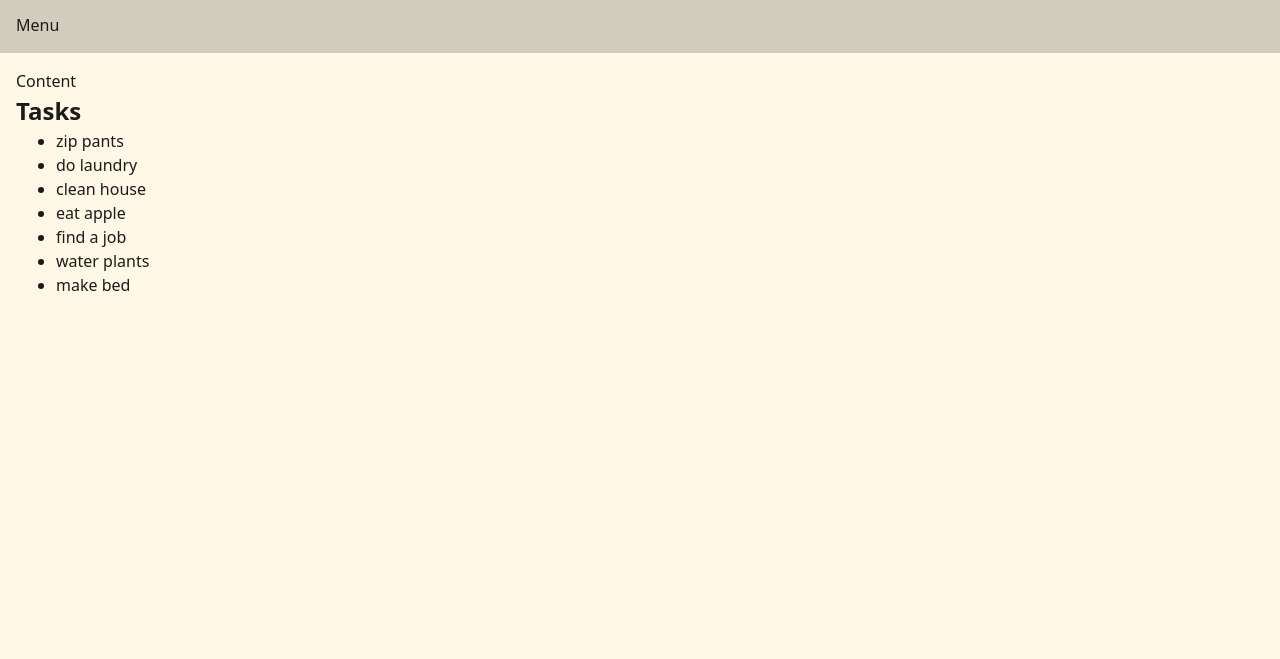
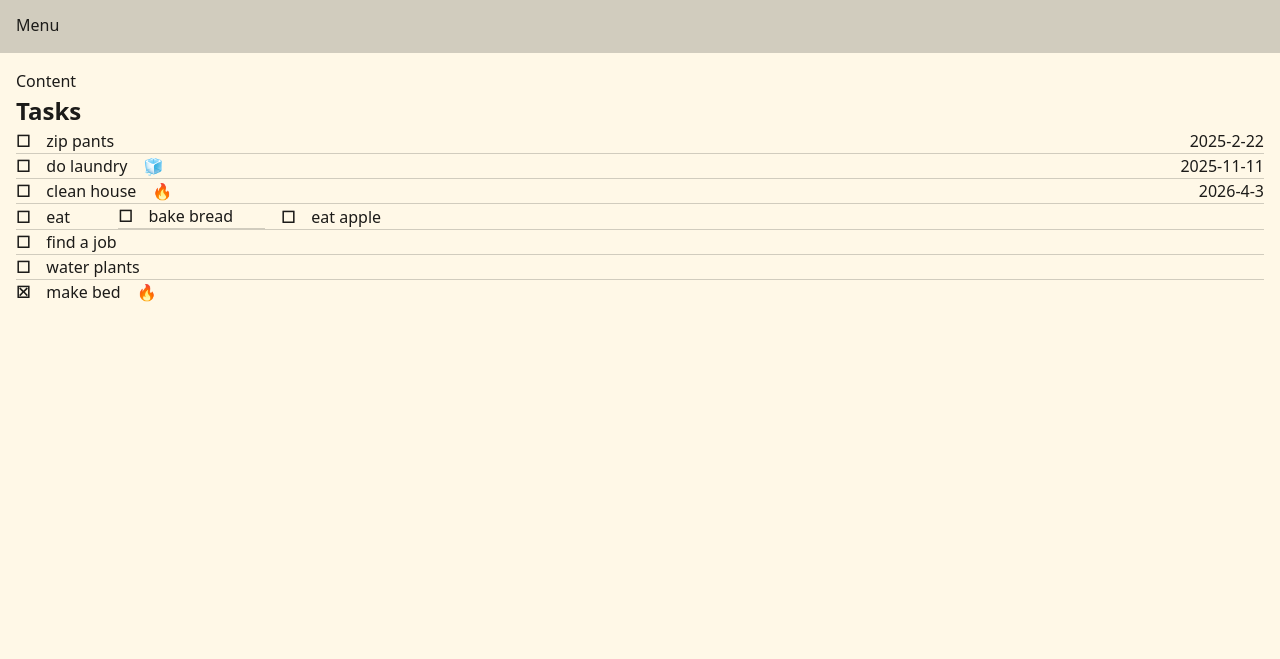
Before and after one commit to cobbland/todo-list, a website built with webpack: page src/template.html in a window 1280 px wide. Shown: the part 83-742 px from the top of the page. Built offline with nearby package versions, Linux system fonts and the light colour scheme.

Commit message:
Work on DOM

```diff
--- a/src/index.js
+++ b/src/index.js
@@ -34,6 +34,11 @@ toggleDone(tasks, 'make bed');
 tasks.push(new Task('eat apple'));
 tasks.push(new Task('zip pants'));
 addDate(tasks, 'zip pants', '2025-02-22T00:00');
+tasks.push(new Project('eat'));
+addTaskToProject(tasks, 'eat apple', 'eat');
+tasks.push(new Task('bake bread'));
+addTaskToProject(tasks, 'bake bread', 'eat');
+
 
 console.log('TASK LIST');
 console.table(tasks);
@@ -62,18 +67,52 @@ content.appendChild(contentHeading);
 const taskList = document.createElement('ul');
 content.appendChild(taskList);
 
+populateTasks(tasks, taskList);
 
-for (let task in tasks) {
-    const taskItem = document.createElement('li');
-    taskItem.textContent += tasks[task].title;
-    taskList.appendChild(taskItem);
-    if ('tasks' in tasks[task]) {
-        for (let subtask in tasks[task].tasks) {
-            const taskSubItem = document.createElement('li');
-            taskSubItem.textContent += tasks[task].tasks[subtask].title;
-            taskItem.appendChild(taskSubItem);
+function populateTasks(taskList, container) {
+    for (let task in taskList) {
+        const taskItem = document.createElement('li');
+        const taskTitle = document.createElement('span');
+        const taskPriority = document.createElement('span');
+        const taskDue = document.createElement('span');
+        const taskStatus = document.createElement('span');
+
+        taskTitle.textContent = taskList[task].title;
+
+        if (taskList[task].priority === 1) {
+            taskPriority.textContent = '🔥';
+        } else if (taskList[task].priority === -1) {
+            taskPriority.textContent = '🧊';
+        } else {
+            taskPriority.textContent = ' ';
+        }
+
+        if (taskList[task].due === Infinity) {
+            taskDue.textContent = ' ';
+        } else {
+            taskDue.textContent = `${taskList[task].due.getFullYear()}-${taskList[task].due.getMonth()+1}-${taskList[task].due.getDate()}`
+        }
+
+        if (taskList[task].done === true) {
+            taskStatus.textContent = '☒';
+        } else {
+            taskStatus.textContent = '☐';
+        }
+
+        container.appendChild(taskItem);
+        taskItem.appendChild(taskStatus);
+        taskItem.appendChild(taskTitle);
+        taskItem.appendChild(taskPriority);
+        taskItem.appendChild(taskDue);
+
+        taskItem.classList.add('task');
+
+        if ('tasks' in taskList[task]) {
+            taskItem.classList.add('project');
+            populateTasks(taskList[task].tasks, taskItem);
         }
     }
 }
 
+
 // Add event listener(s) for clicking
--- a/src/styles.css
+++ b/src/styles.css
@@ -39,6 +39,11 @@ input, button, textarea, select {
     font: inherit;
 }
 
+ul {
+    list-style-type: none;
+    padding: 0;
+}
+
 header {
     color: var(--color-light);
     background-color: var(--color-dark);
@@ -59,6 +64,29 @@ header {
 .content {
     color: var(--color-dark);
     padding: 1rem;
+}
+
+.task {
+    display: flex;
+    gap: 1rem;
+    border-bottom: 1px solid var(--gray-light);
+    align-items: center;
+}
+
+.task:nth-last-child(1) {
+    border-bottom: 0;
+}
+
+.task span:nth-child(1) {
+    font-weight: bold;
+}
+
+.task span:nth-last-child(1) {
+    margin-left: auto;
+}
+
+.project {
+    display: flex;
 }
 
 footer {
```
Also changed, not shown: README.md.
